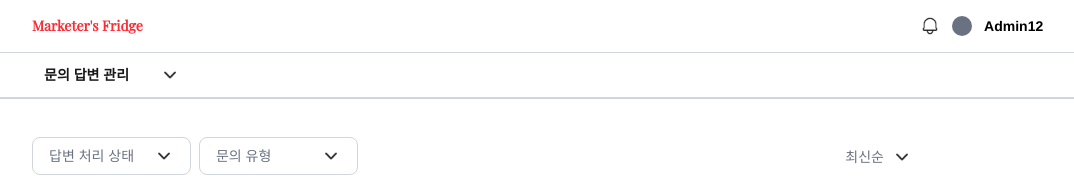
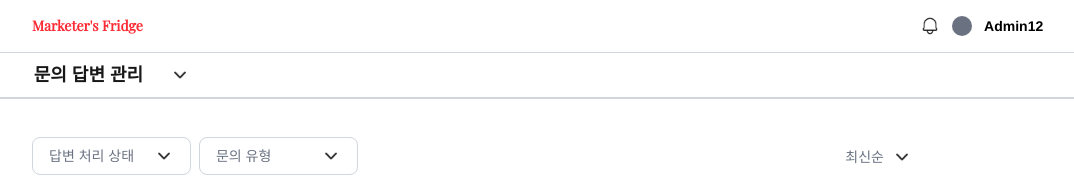
Before and after one commit to Marketer-s-Fridge/Admin, a Next.js app: page /inquiryReplies in a window 1280 px wide. Shown: the top 177 px of the page, without its empty margins (160-1234 px from the left). Built offline with nearby package versions, Linux system fonts and the light colour scheme.

Commit message:
fix: 카테고리바 폰트 크기 키우고 너비 수정

```diff
--- a/src/components/adminCategoryBar.tsx
+++ b/src/components/adminCategoryBar.tsx
@@ -51,10 +51,10 @@ const AdminCategoryBar: React.FC<AdminCategoryBarProps> = ({
   };
 
   return (
-    <div className="relative pl-[10%] sm:pl-[15%] w-full border-b-2 border-gray-300 text-sm font-semibold select-none">
-      <div className="relative w-[160px]">
+    <div className="relative pl-[10%] sm:pl-[14.2%] w-full border-b-2 border-gray-300 text-lg font-semibold select-none">
+      <div className="relative w-[180px]">
         <div
-          className="flex flex-row justify-between items-center text-start px-3 py-3 bg-white cursor-pointer"
+          className="flex flex-row justify-between items-center text-start px-3 py-2 bg-white cursor-pointer"
           onClick={() => setIsOpen((prev) => !prev)}
         >
           <span>{selected}</span>
@@ -67,7 +67,7 @@ const AdminCategoryBar: React.FC<AdminCategoryBarProps> = ({
         </div>
 
         {isOpen && (
-          <div className="text-start w-full absolute top-0 left-0 bg-white border border-gray-200 rounded-xl shadow z-50 py-1">
+          <div className="text-start w-full absolute left-0 bg-white border text-sm border-gray-200 rounded-xl shadow z-50 py-1">
             {items.map((item) => {
               const isSelected = item === selected;
               return (
```
